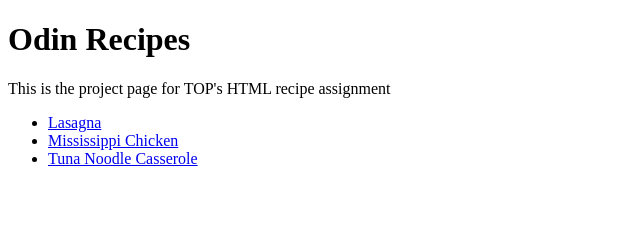
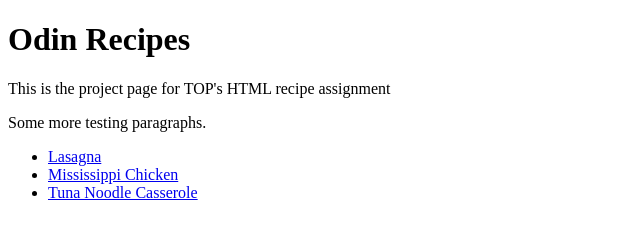
Before and after one commit to nzanen/odin-recipes, a plain HTML site: page index.html in a window 1280 px wide. Shown: the whole page, without its empty margins (0-640 px from the left). Drawn offline with Linux system fonts and the light colour scheme.

Commit message:
Still testing commits
Added another test paragraph

```diff
--- a/index.html
+++ b/index.html
@@ -7,6 +7,7 @@
         <body>
             <h1>Odin Recipes</h1>
             <p>This is the project page for TOP's HTML recipe assignment</p>
+            <p>Some more testing paragraphs.</p>
             <ul>
             <li><a href="recipes/lasagna.html">Lasagna</a></li>
             <li><a href="recipes/chicken.html">Mississippi Chicken</a></li>
```
